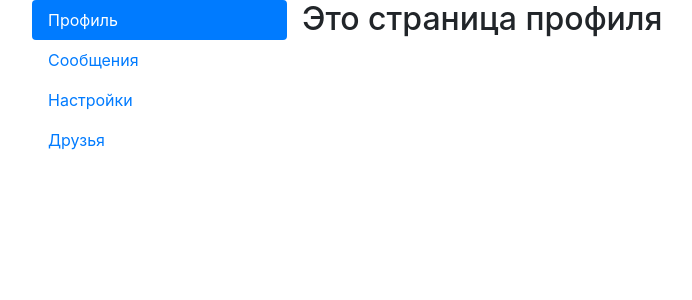
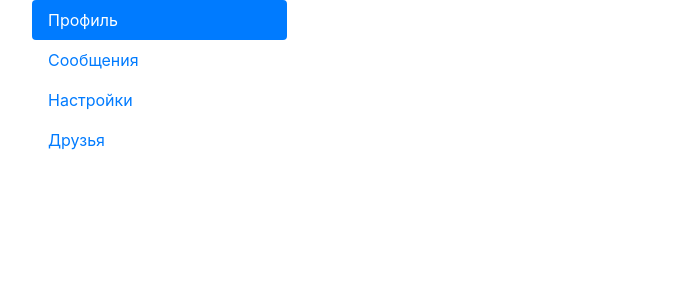
Before and after one commit to citylightss/0667app, a React (Create React App) app: page /profile in a window 1280 px wide. Shown: the top 300 px of the page, without its empty margins (53-745 px from the left). Built offline with nearby package versions, Linux system fonts and the light colour scheme.

Commit message:
add Profile.jsx

```diff
--- a/src/App.jsx
+++ b/src/App.jsx
@@ -1,13 +1,7 @@
 import { NavLink, Route, Routes } from "react-router-dom";
 import "./App.css";
+import Profile from "./Profile";
 
-const Profile = () => {
-	return (
-		<div className="row">
-			<h2>Это страница профиля</h2>
-		</div>
-	);
-};
 const Messages = () => {
 	return <h2>Это страница с сообщениями</h2>;
 };
--- /dev/null
+++ b/src/Profile.jsx
@@ -0,0 +1,10 @@
+const Profile = () => {
+	return (
+		<div className="row">
+			<div className="col-sm-4"><img src="" alt="" /></div>
+      <div className="col-sm-8"></div>
+		</div>
+	);
+};
+
+export default Profile;
```
